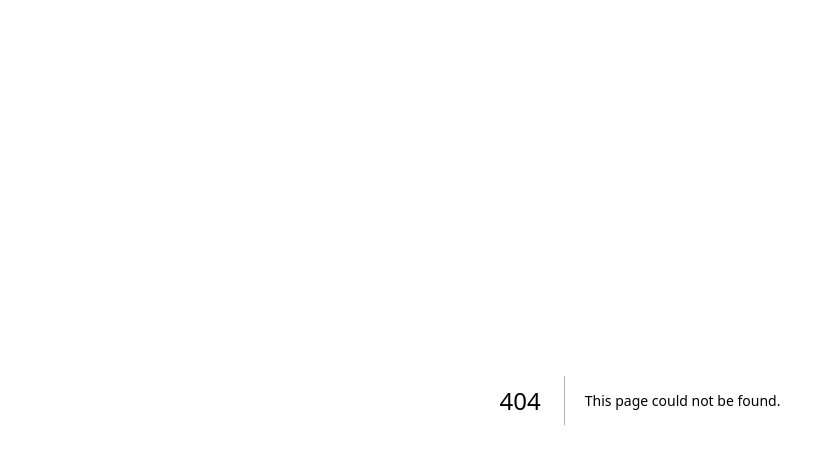
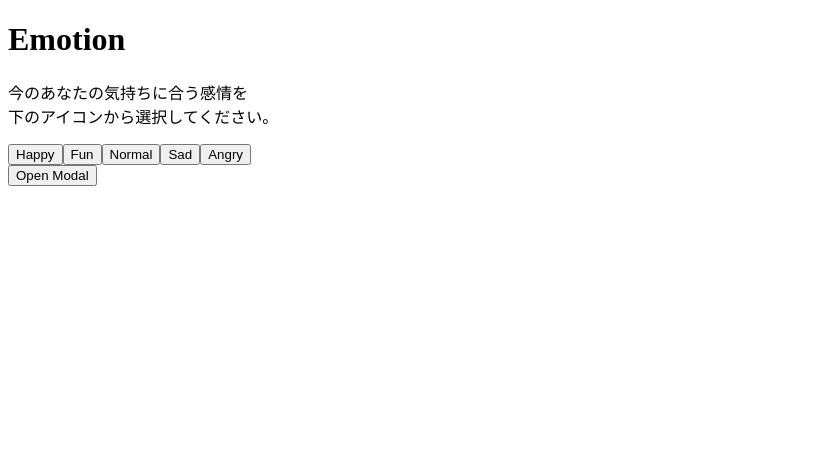
Before and after one commit to shinya-koala/portfolio23, a Next.js app: page /EmotionSync/emotion in a window 1280 px wide. Before the commit this address had no page. Shown: the top 464 px of the page, without its empty margins (0-835 px from the left). Built offline with nearby package versions, Linux system fonts and the light colour scheme.

Commit message:
add function

```diff
--- /dev/null
+++ b/src/pages/EmotionSync/emotion.tsx
@@ -0,0 +1,123 @@
+import { useState } from "react";
+import Modal from 'react-modal';
+
+
+type EmotionData = {
+	type: string;
+	level: number | undefined;
+}
+
+const EmotionsDef = {
+	Happy: 'Happy',
+	Fun: 'Fun',
+	Normal: 'Normal',
+	Sad: 'Sad',
+	Angry: 'Angry',
+}
+
+export default function Home() {
+
+	// モーダルウィンドウ
+	const defaultModalStyles = {
+		content: {
+			top: '50%',
+			left: '50%',
+			right: 'auto',
+			bottom: 'auto',
+			marginRight: '-50%',
+			transform: 'translate(-50%, -50%)',
+			maxWidth: '400px',
+			maxHeight: '80vh',
+			overflow: 'auto',
+			borderRadius: '8px',
+			boxShadow: '0 4px 12px rgba(0, 0, 0, 0.15)',
+			padding: '20px',
+		},
+		overlay: {
+			backgroundColor: 'rgba(0, 0, 0, 0.5)',
+		},
+	};
+
+	const [showModal, setShowModal] = useState(false);
+
+  const handleOpenModal = () => {
+    setShowModal(true);
+  };
+
+  const handleCloseModal = () => {
+    setShowModal(false);
+  };
+
+	// Happy
+	function onClickHappy() {
+		const emotion: EmotionData = {
+			type: EmotionsDef.Happy,
+			level: undefined,
+		};
+		console.log("### emotion", emotion);
+	}
+
+	// Fun
+	function onClickFun() {
+		const emotion: EmotionData = {
+			type: EmotionsDef.Fun,
+			level: undefined,
+		};
+		console.log("### emotion", emotion);
+	}
+
+	// Normal
+	function onClickNormal() {
+		const emotion: EmotionData = {
+			type: EmotionsDef.Normal,
+			level: undefined,
+		};
+		console.log("### emotion", emotion);
+	}
+
+	// Sad
+	function onClickSad() {
+		const emotion: EmotionData = {
+			type: EmotionsDef.Sad,
+			level: undefined,
+		};
+		console.log("### emotion", emotion);
+	}
+
+	// Angry
+	function onClickAngry() {
+		const emotion: EmotionData = {
+			type: EmotionsDef.Angry,
+			level: undefined,
+		};
+		console.log("### emotion", emotion);
+	}
+
+	return (
+		<>
+			<h1>Emotion</h1>
+			<p>今のあなたの気持ちに合う感情を<br />下のアイコンから選択してください。</p>
+
+			<div>
+				<button onClick={onClickHappy}>Happy</button>
+				<button onClick={onClickFun}>Fun</button>
+				<button onClick={onClickNormal}>Normal</button>
+				<button onClick={onClickSad}>Sad</button>
+				<button onClick={onClickAngry}>Angry</button>
+			</div>
+
+			<button onClick={handleOpenModal}>Open Modal</button>
+      <Modal
+        isOpen={showModal}
+        onRequestClose={handleCloseModal}
+        style={defaultModalStyles}
+        contentLabel="Example Modal"
+      >
+        <h2>This is a modal!</h2>
+        <p>Modal content goes here.</p>
+        <button onClick={handleCloseModal}>Close</button>
+      </Modal>
+		</>
+	)
+
+}
```
